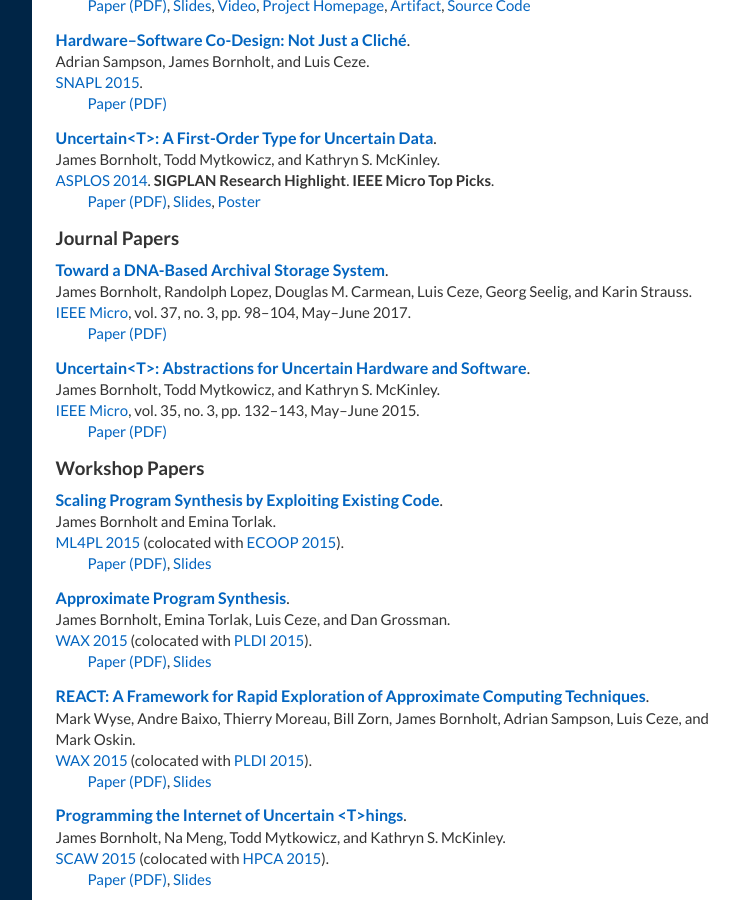
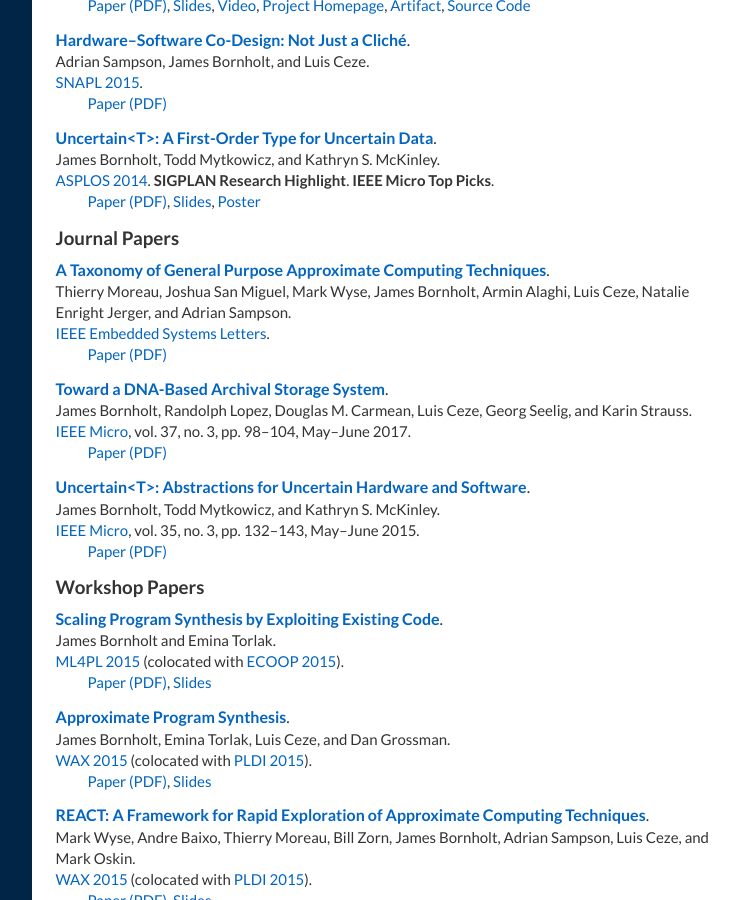
Before and after one commit to jamesbornholt/homepage, a Jekyll site: the page built from index.md, in a window 1280 px wide and 900 px high, scrolled down 1232 px. Shown: the whole window, without its empty margins (379-1118 px from the left). Built offline with Jekyll 4.4.1, drawn with Linux system fonts in a browser that asks for light colours.

Commit message:
ESL paper

```diff
--- a/_data/papers.yml
+++ b/_data/papers.yml
@@ -1,3 +1,13 @@
+- title: "A Taxonomy of General Purpose Approximate Computing Techniques"
+  authors: "Thierry Moreau, Joshua San Miguel, Mark Wyse, James Bornholt, Armin Alaghi, Luis Ceze, Natalie Enright Jerger, and Adrian Sampson"
+  type: journal
+  venue: "IEEE Embedded Systems Letters"
+  url: "http://ieeexplore.ieee.org/document/8054698/"
+  venue_url: "http://ieeexplore.ieee.org/xpl/RecentIssue.jsp?punumber=4563995"
+  links:
+    - text: "Paper (PDF)"
+      url: "papers/approxtaxonomy-esl17.pdf"
+
 - title: "Hyperkernel: Push-Button Verification of an OS Kernel"
   authors: "Luke Nelson, Helgi Sigurbjarnarson, Kaiyuan Zhang, Dylan Johnson, James Bornholt, Emina Torlak, and Xi Wang"
   type: conference
```
Also changed, not shown: 1 other file.
